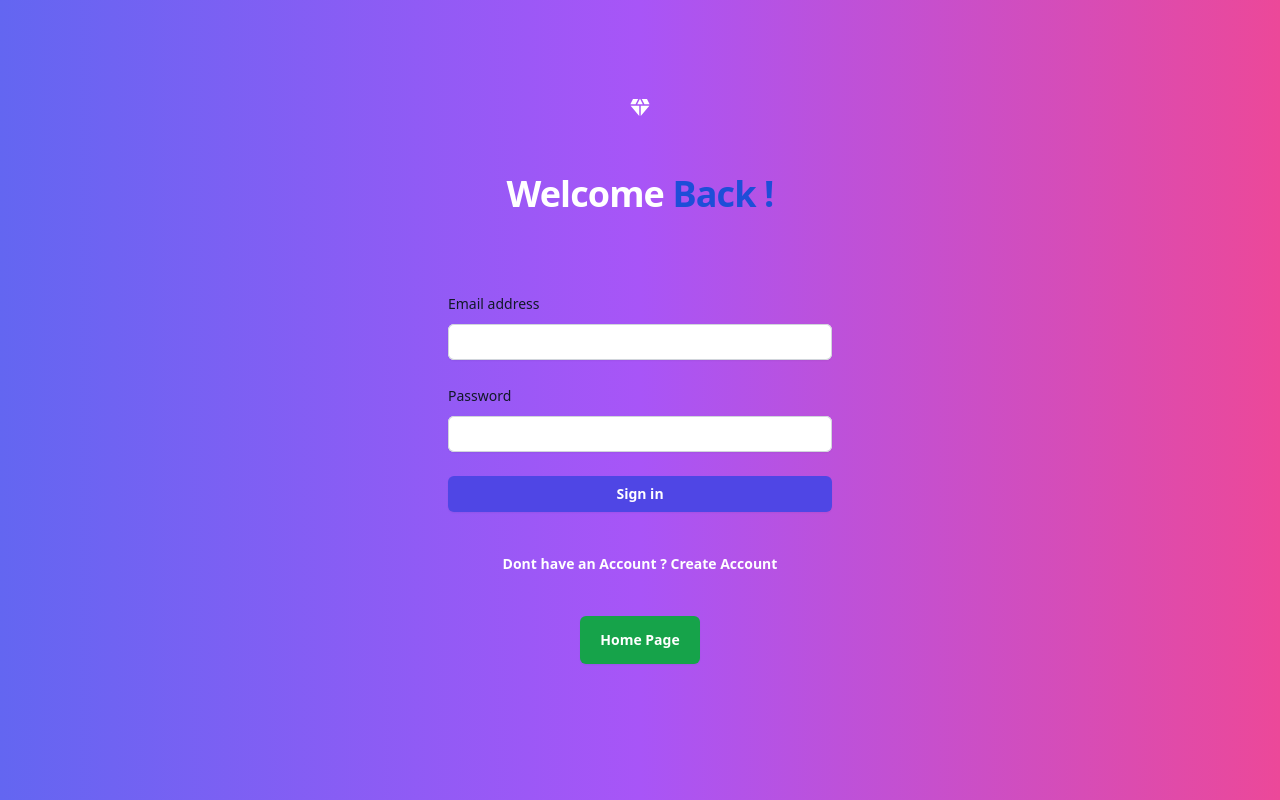
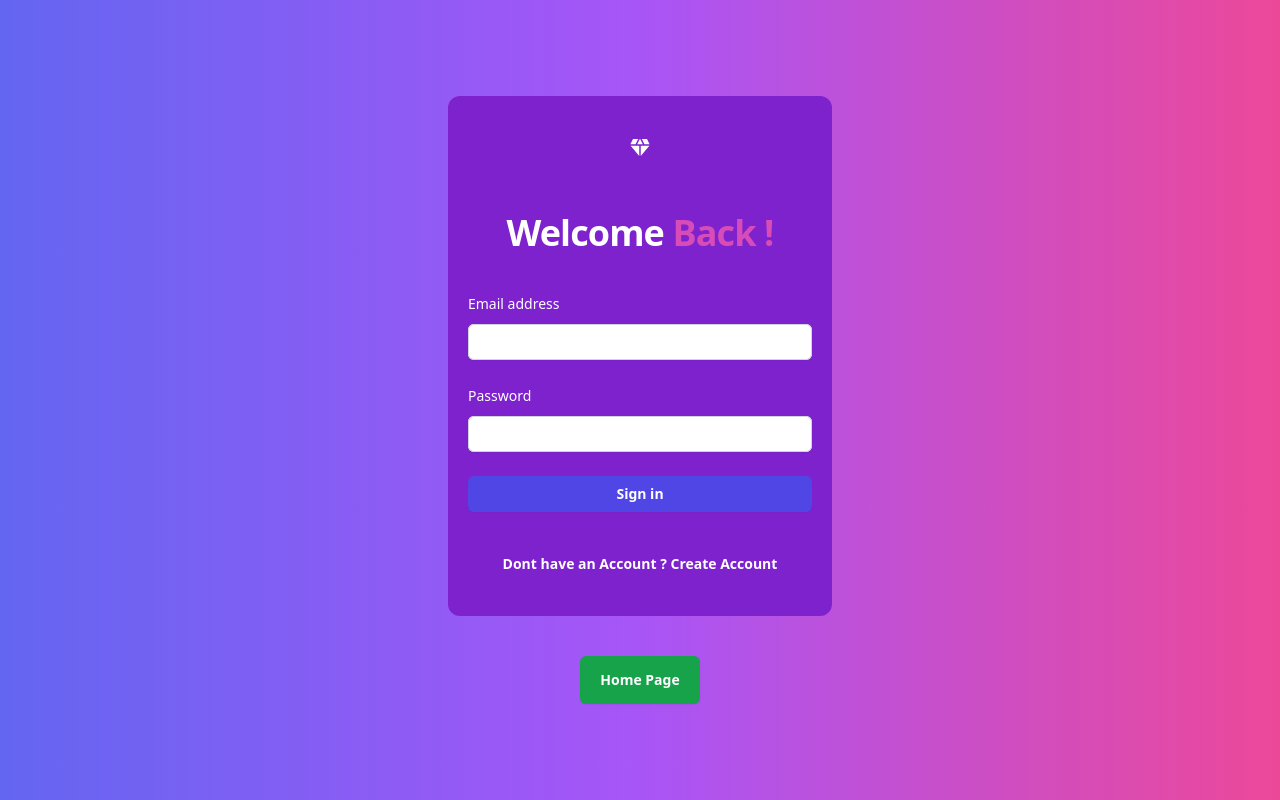
Before and after one commit to JAViERCANOY05/DF-Management, a Next.js app: page /Login in a window 1280 px wide. Built offline with nearby package versions, Linux system fonts and the light colour scheme.

Commit message:
change-design

```diff
--- a/src/pages/Login.tsx
+++ b/src/pages/Login.tsx
@@ -32,7 +32,7 @@ const Home = () => {
 
     try {
       const response = await LoginAPI.logIn(formData);
-      if (response.user.email === "admin@admin.com") {
+      if (response.user.role === "admin") {
         localStorage.setItem("id", response.user._id);
         console.log(
           "Welcome : ",
@@ -43,7 +43,7 @@ const Home = () => {
 
         localStorage.setItem("token", response.token);
         router.push("/admin/Main");
-      } else {
+      } else if (response.user.role === "user") {
         localStorage.setItem("token", response.token);
         console.log(
           "Welcome : ",
@@ -60,17 +60,17 @@ const Home = () => {
   };
   return (
     <div className=" h-screen bg-gradient-to-r from-indigo-500 via-purple-500 to-pink-500 px-10    ">
-      <div className="flex  min-h-full flex-1 flex-col justify-center px-6 py-12 lg:px-8">
-        <div className="sm:mx-auto sm:w-full sm:max-w-sm mb-10">
-          <div className="mx-auto flex  justify-center text-white h-10 w-auto">
-            <DiamondIcon />
+      <div className="flex  min-h-full flex-1 flex-col justify-center px-6 py-12 lg:px-8 ">
+        <div className="mt-10  sm:mx-auto sm:w-full sm:max-w-sm px-5  rounded-xl py-10 bg-purple-700">
+          <div className="sm:mx-auto sm:w-full sm:max-w-sm mb-10">
+            <div className="mx-auto flex  justify-center text-white h-10 w-auto">
+              <DiamondIcon />
+            </div>
+            <h2 className="mt-10 text-center text-4xl font-bold leading-9 tracking-tight text-white animate-bounce">
+              Welcome
+              <span className=" text-[#D74CB6] "> Back !</span>
+            </h2>
           </div>
-          <h2 className="mt-10 text-center text-4xl font-bold leading-9 tracking-tight text-white">
-            Welcome <span className=" text-blue-700"> Back !</span>
-          </h2>
-        </div>
-
-        <div className="mt-10  sm:mx-auto sm:w-full sm:max-w-sm">
           <form
             className="space-y-6"
             onSubmit={handleSubmit}
@@ -80,7 +80,7 @@ const Home = () => {
             <div>
               <label
                 htmlFor="email"
-                className="block text-sm font-medium leading-6 text-gray-900"
+                className="block text-sm font-medium leading-6 text-white"
               >
                 Email address
               </label>
@@ -101,7 +101,7 @@ const Home = () => {
               <div className="flex items-center justify-between">
                 <label
                   htmlFor="password"
-                  className="block text-sm font-medium leading-6 text-gray-900"
+                  className="block text-sm font-medium leading-6 text-white"
                 >
                   Password
                 </label>
```
